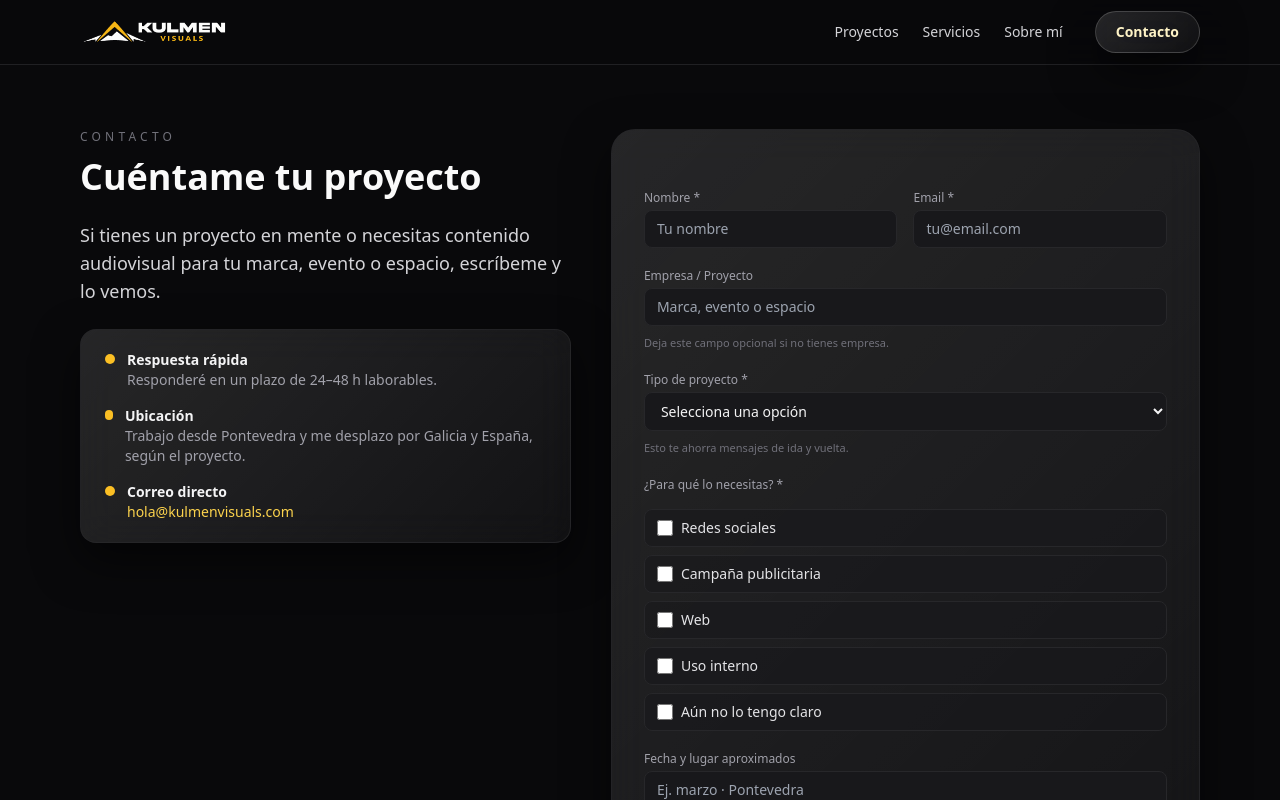
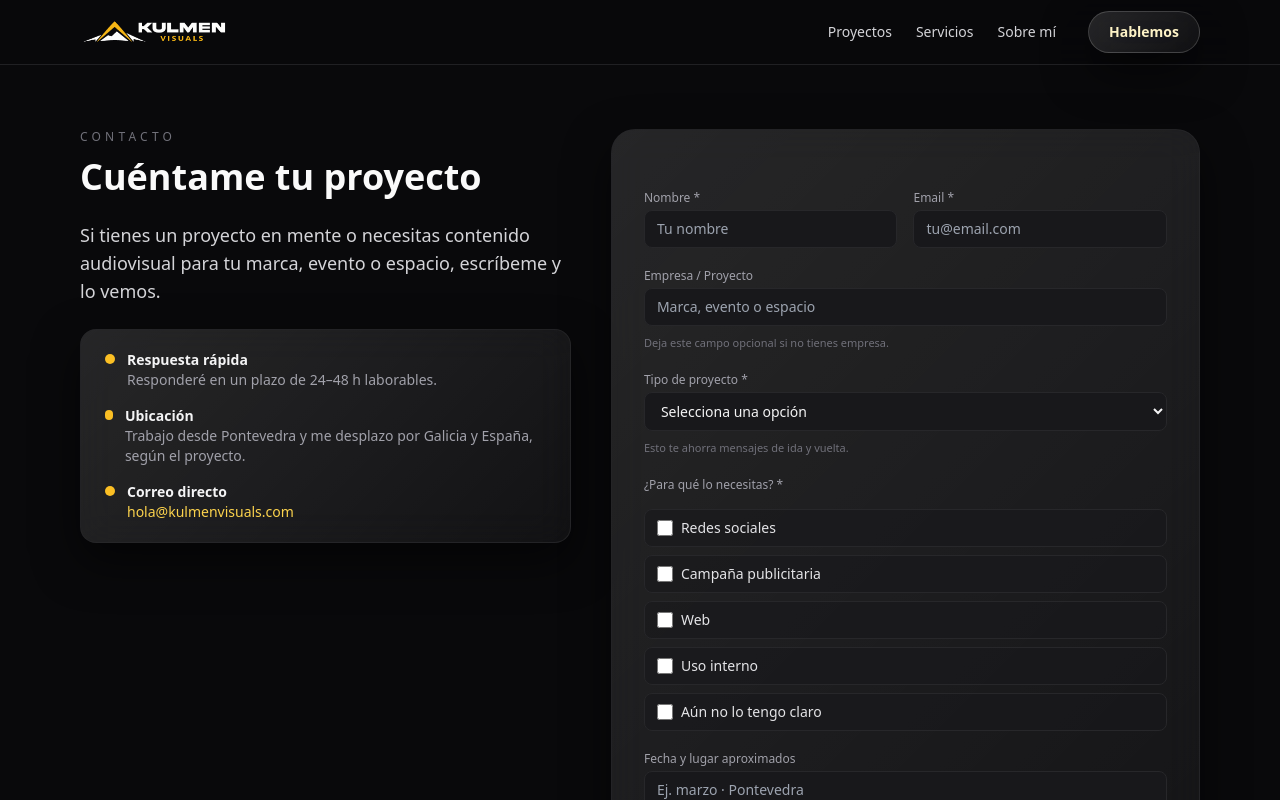
Before and after one commit to kulmenvisuals/KULMEN-VISUALS, a React (Vite) app: page /#/contacto in a window 1280 px wide. Shown: the top 800 px of the page. Built offline with nearby package versions, Linux system fonts and the light colour scheme.

Commit message:
Update Header.jsx

```diff
--- a/src/components/Header.jsx
+++ b/src/components/Header.jsx
@@ -42,7 +42,7 @@ export default function Header() {
           ))}
 
           <Link to="/contacto" className="kv-button-primary ml-2">
-            Contacto
+            Hablemos
           </Link>
         </nav>
 
@@ -87,7 +87,7 @@ export default function Header() {
                   onClick={() => setOpen(false)}
                   className="kv-button-primary w-full justify-center"
                 >
-                  Contacto
+                  Hablemos
                 </Link>
               </div>
             </div>
```
